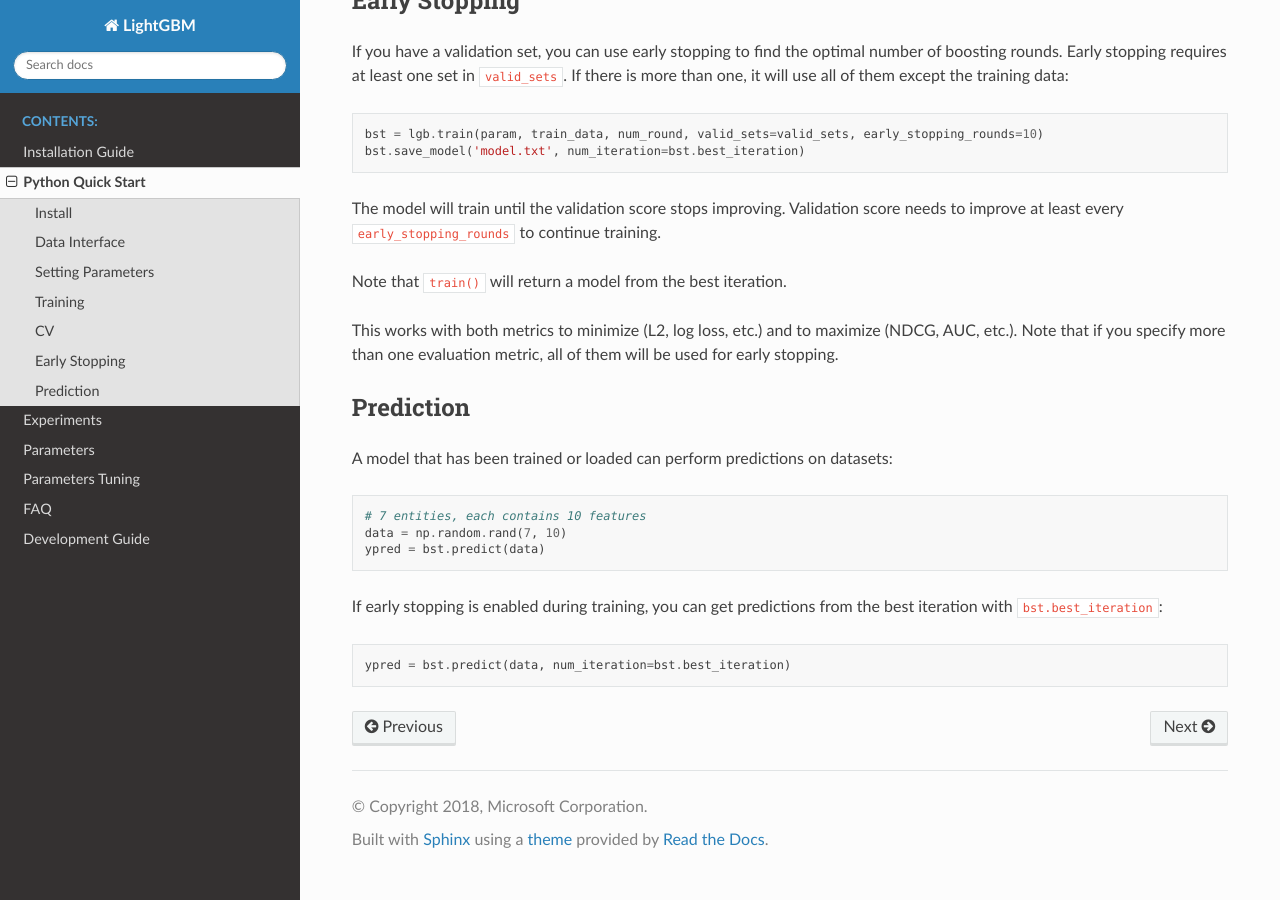
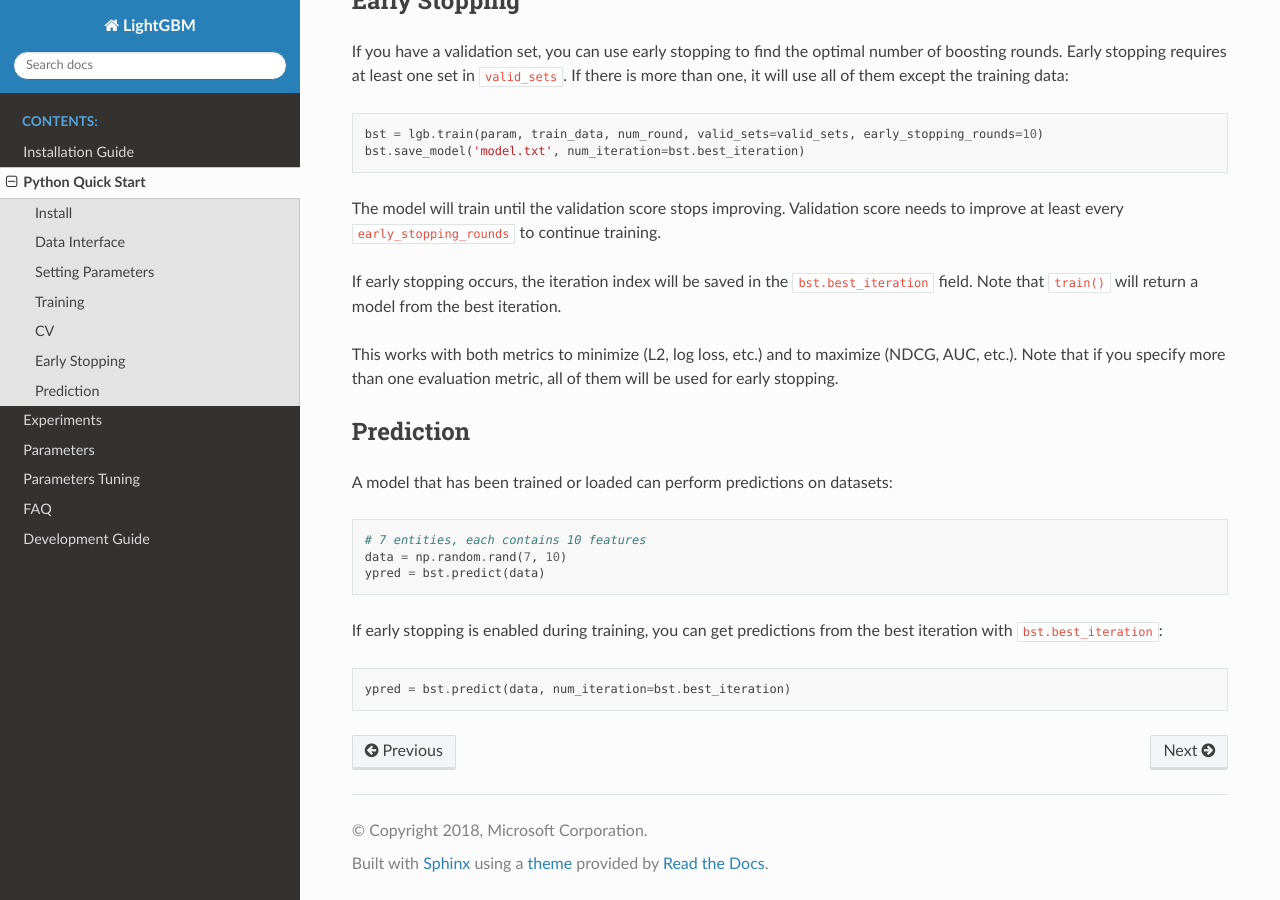
Before and after one commit to microsoft/LightGBM, a Sphinx documentation site: the page built from docs/Python-Intro.rst, in a window 1280 px wide and 900 px high, scrolled down 3659 px. Built offline with Sphinx 7.4.7 and the Read the Docs theme 2.0.0, drawn with Linux system fonts in a browser that asks for light colours; pages that are not in the unit, such as notebooks, are missing from menus.

Commit message:
Update Python-Intro.rst

```diff
--- a/docs/Python-Intro.rst
+++ b/docs/Python-Intro.rst
@@ -195,6 +195,7 @@ Early stopping requires at least one set in ``valid_sets``. If there is more tha
 The model will train until the validation score stops improving.
 Validation score needs to improve at least every ``early_stopping_rounds`` to continue training.
 
+If early stopping occurs, the iteration index will be saved in the ``bst.best_iteration`` field.
 Note that ``train()`` will return a model from the best iteration.
 
 This works with both metrics to minimize (L2, log loss, etc.) and to maximize (NDCG, AUC, etc.).
```
